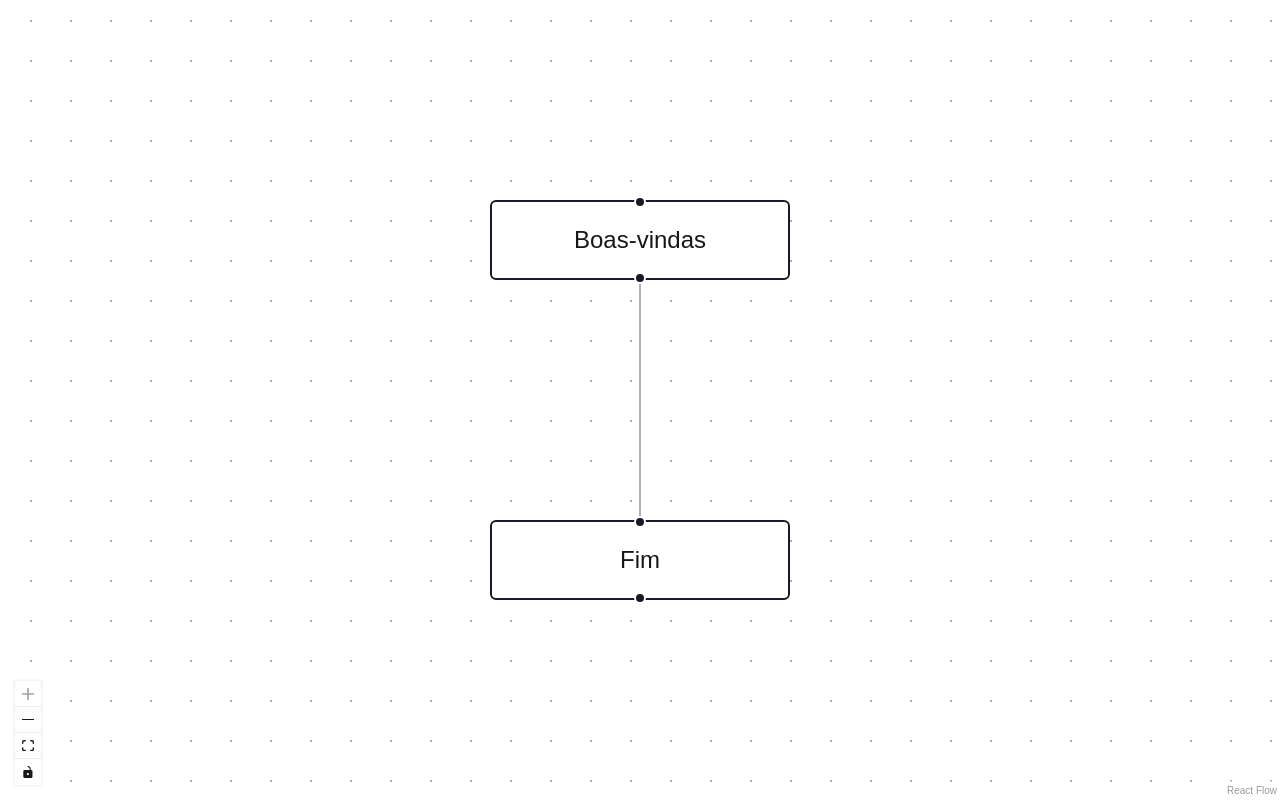
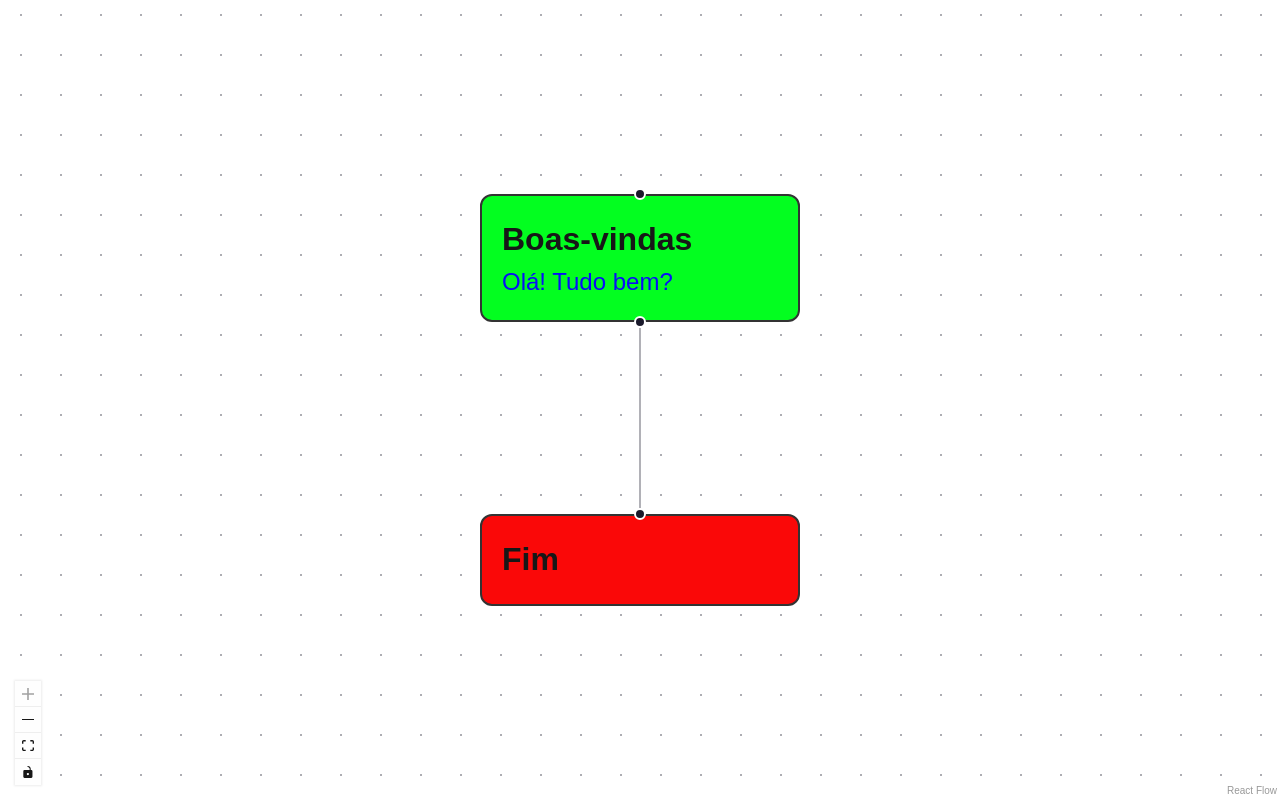
Before and after one commit to joaomarcelo6/urutaus-flow, a Next.js app: page / in a window 1280 px wide. Built offline with nearby package versions, Linux system fonts and the light colour scheme.

Commit message:
Registrar nodeTypes e adicionar nós customizados de mensagem e fim

```diff
--- a/app/page.tsx
+++ b/app/page.tsx
@@ -15,6 +15,9 @@ import "@xyflow/react/dist/style.css";
 
 import type { NoDoFluxo } from "@/modelo/tipos";
 
+import NoMensagemComponente from "@/componentes/NoMensagem";
+import NoFimComponente from "@/componentes/NoFim";
+
 const nosIniciais: NoDoFluxo[] = [
   {
     id: "1",
@@ -31,6 +34,8 @@ const nosIniciais: NoDoFluxo[] = [
 ];
 
 const arestasIniciais: Edge[] = [{ id: "e1-2", source: "1", target: "2" }];
+
+const nodeTypes = { mensagem: NoMensagemComponente, fim: NoFimComponente };
 
 export default function Page() {
   const [nos, setNos, aoMudarNos] = useNodesState<NoDoFluxo>(nosIniciais);
@@ -51,6 +56,7 @@ export default function Page() {
         onEdgesChange={aoMudarArestas}
         onConnect={aoConectar}
         fitView
+        nodeTypes={nodeTypes}
       >
         <Background />
         <Controls />
--- /dev/null
+++ b/componentes/NoFim.tsx
@@ -0,0 +1,20 @@
+import { Handle, Position, type NodeProps } from "@xyflow/react";
+import type { NoFim } from "@/modelo/tipos";
+
+export default function NoFimComponente({ data }: NodeProps<NoFim>) {
+  return (
+    <div
+      style={{
+        padding: 10,
+        border: "1px solid #333",
+        borderRadius: 6,
+        background: "#fa0808",
+        minWidth: 160,
+      }}
+    >
+      <Handle type="target" position={Position.Top} />
+
+      <strong>{data.label}</strong>
+    </div>
+  );
+}
--- /dev/null
+++ b/componentes/NoMensagem.tsx
@@ -0,0 +1,23 @@
+import { Handle, Position, type NodeProps } from "@xyflow/react";
+import type { NoMensagem } from "@/modelo/tipos";
+
+export default function NoMensagemComponente({ data }: NodeProps<NoMensagem>) {
+  return (
+    <div
+      style={{
+        padding: 10,
+        border: "1px solid #333",
+        borderRadius: 6,
+        background: "#03fe20",
+        minWidth: 160,
+      }}
+    >
+      <Handle type="target" position={Position.Top} />
+
+      <strong>{data.label}</strong>
+      <div style={{ fontSize: 12, color: "#090df8" }}>{data.texto}</div>
+
+      <Handle type="source" position={Position.Bottom} />
+    </div>
+  );
+}
```
